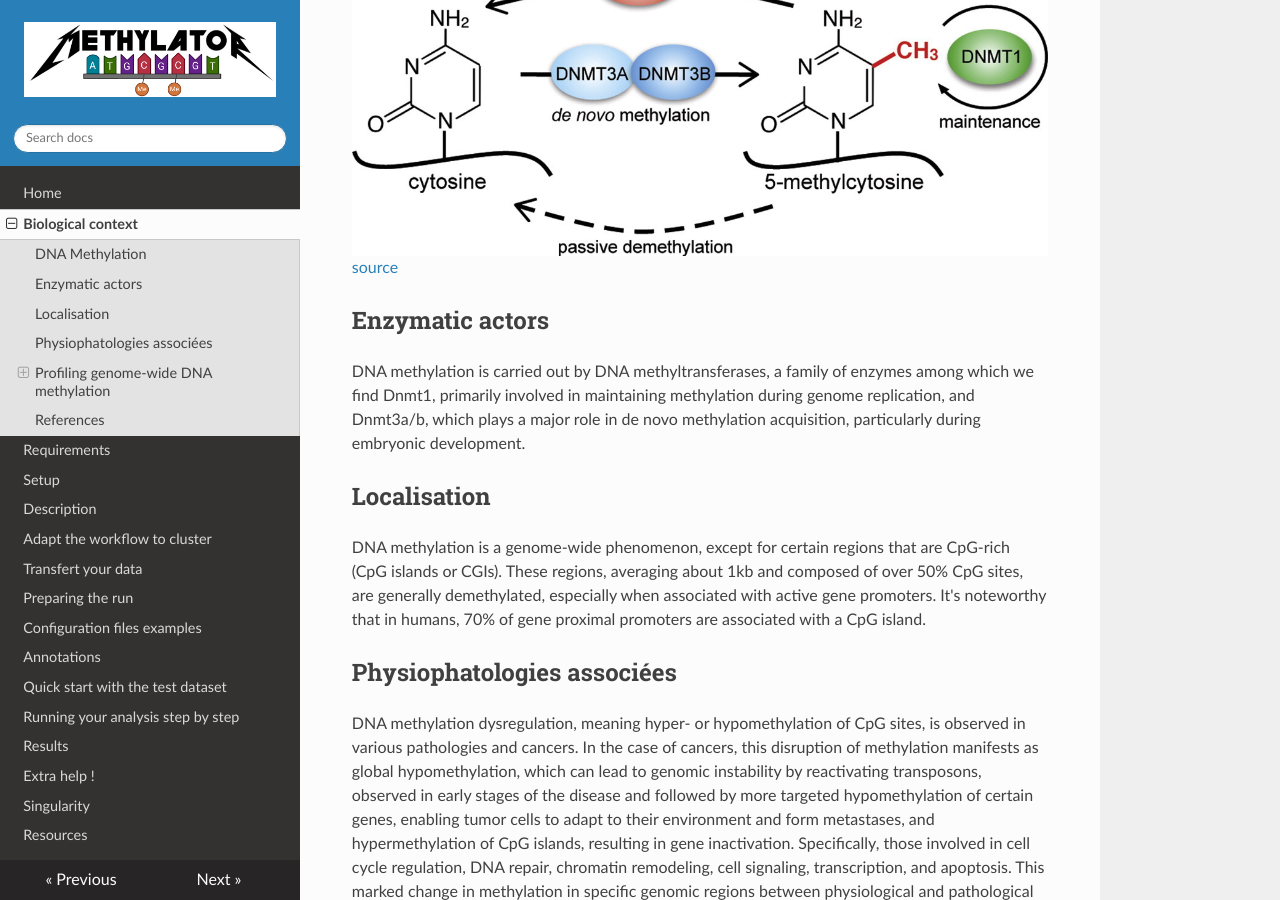
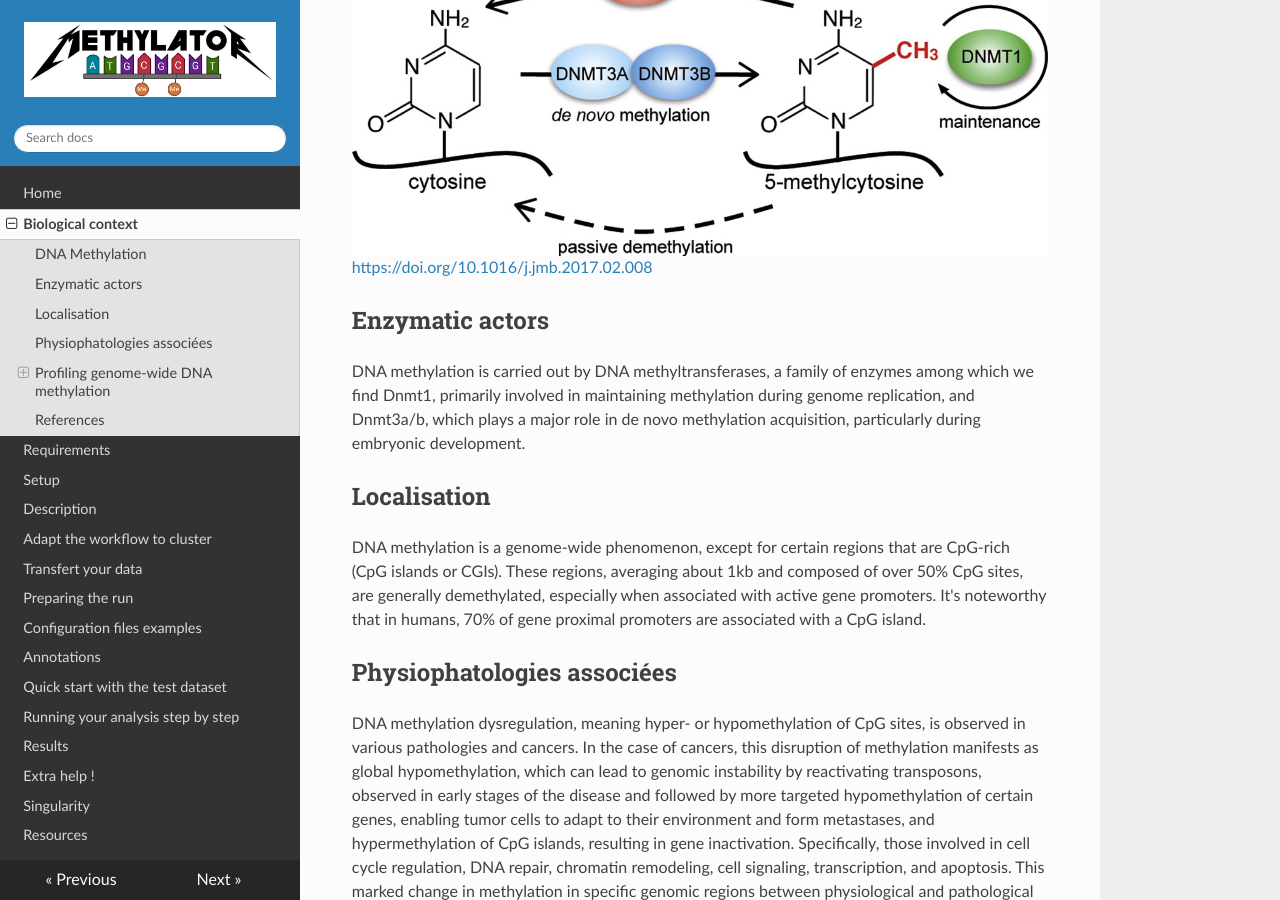
Before and after one commit to parisepigenetics/Methylator-Documentation, an MkDocs documentation site: the page built from docs/biological_context.md, in a window 1280 px wide and 900 px high, scrolled down 671 px. Built offline with MkDocs 1.6.1, drawn with Linux system fonts in a browser that asks for light colours; nearby versions of some CDN libraries.

Commit message:
Update biological_context.md

```diff
--- a/docs/biological_context.md
+++ b/docs/biological_context.md
@@ -8,7 +8,7 @@ transposable elements, aging, and carcinogenesis. At the molecular level, DNA me
 In mammals genomes, DNA methylation is a reversible epigenetic modification involving the addition of a methyl group to the fifth carbon of cytosine, forming 5-methylcytosine (5mC), methylation is primarily observed in a CpG dinucleotide context. Non-CG methylation (CHG or CHH) is more commonly observed among plants and fungi.
 
 ![5mc](img/dmt_illustration.jpg)
-[source](https://doi.org/10.1016/j.jmb.2017.02.008)
+[https://doi.org/10.1016/j.jmb.2017.02.008](https://doi.org/10.1016/j.jmb.2017.02.008)
 
 
 ## Enzymatic actors
```
